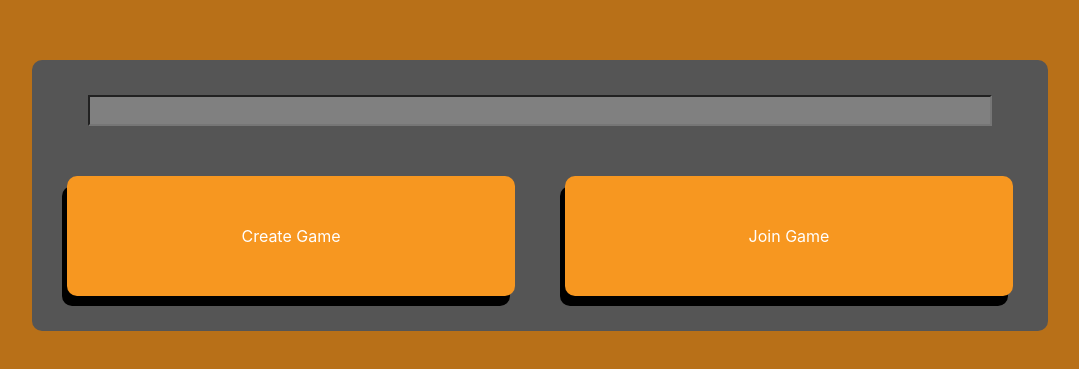
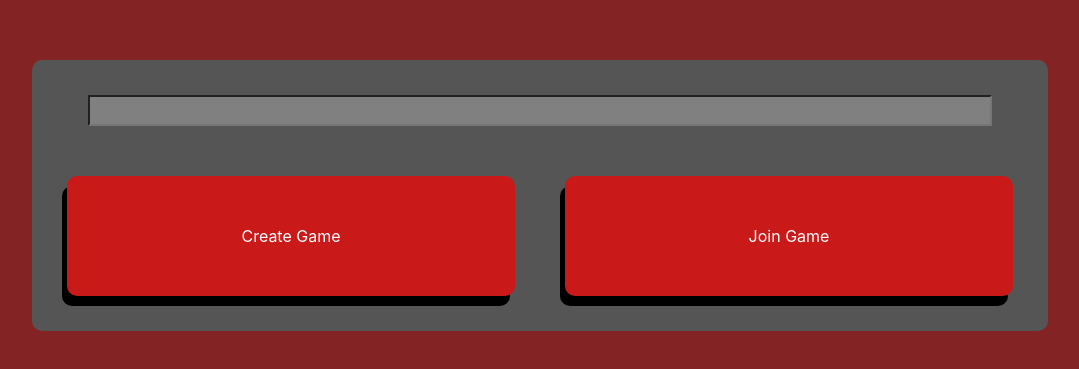
Before and after one commit to offshore-game/offshore, a React (Create React App) app in the folder client/: page / in a window 1280 px wide. Shown: the part 205-574 px from the top of the page, without its empty margins (100-1179 px from the left). Built offline with nearby package versions, Linux system fonts and the light colour scheme.

Commit message:
Color Change

```diff
--- a/client/src/pages/Home/Home.module.css
+++ b/client/src/pages/Home/Home.module.css
@@ -7,7 +7,7 @@
     justify-content: center;
     align-items: center;
 
-    background-color: #B87018;
+    background-color: rgb(131, 35, 35);
 }
 
 .container {
@@ -34,7 +34,7 @@
     margin: 25px;
     border-radius: 10px;
 
-    background-color: #F79720;
+    background-color: rgb(201, 25, 25);
     color: white;
 
     display: flex;
```
